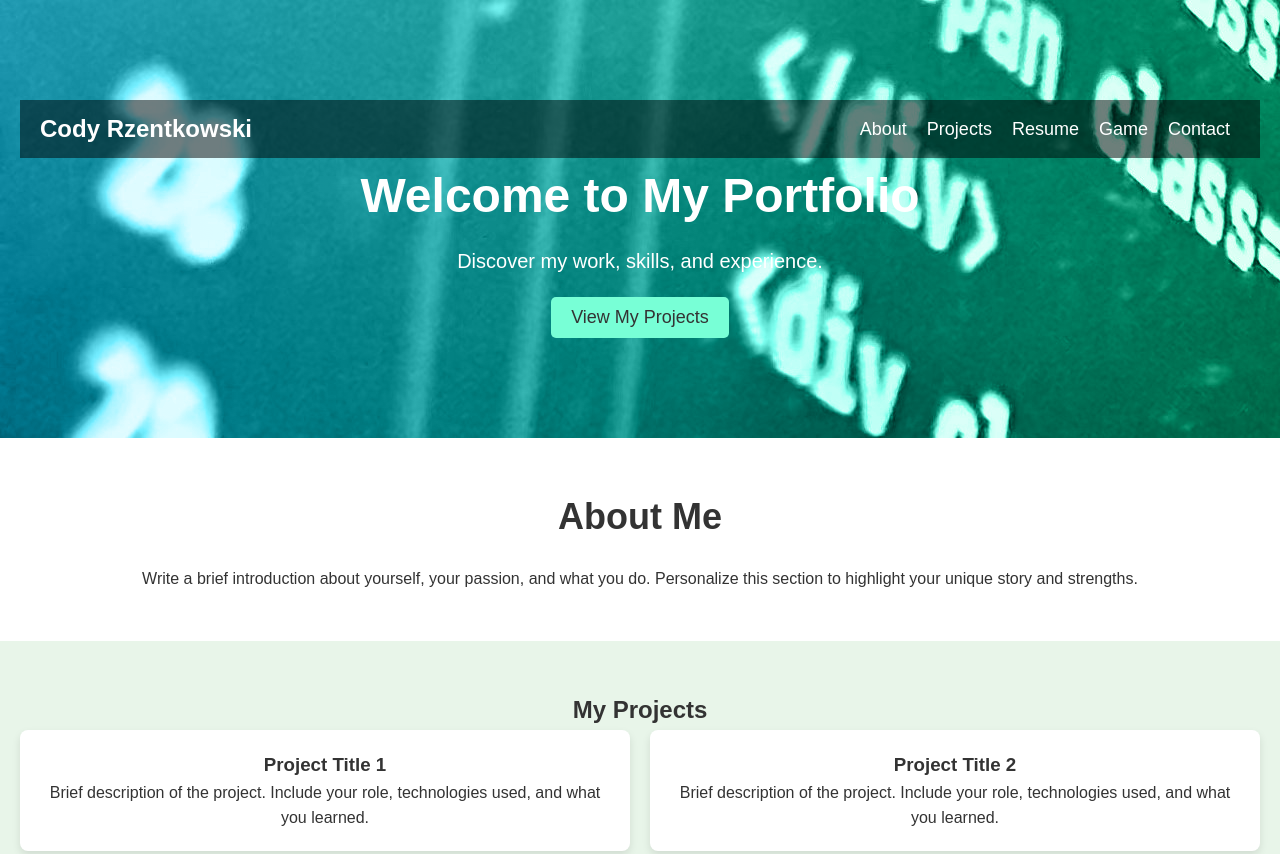
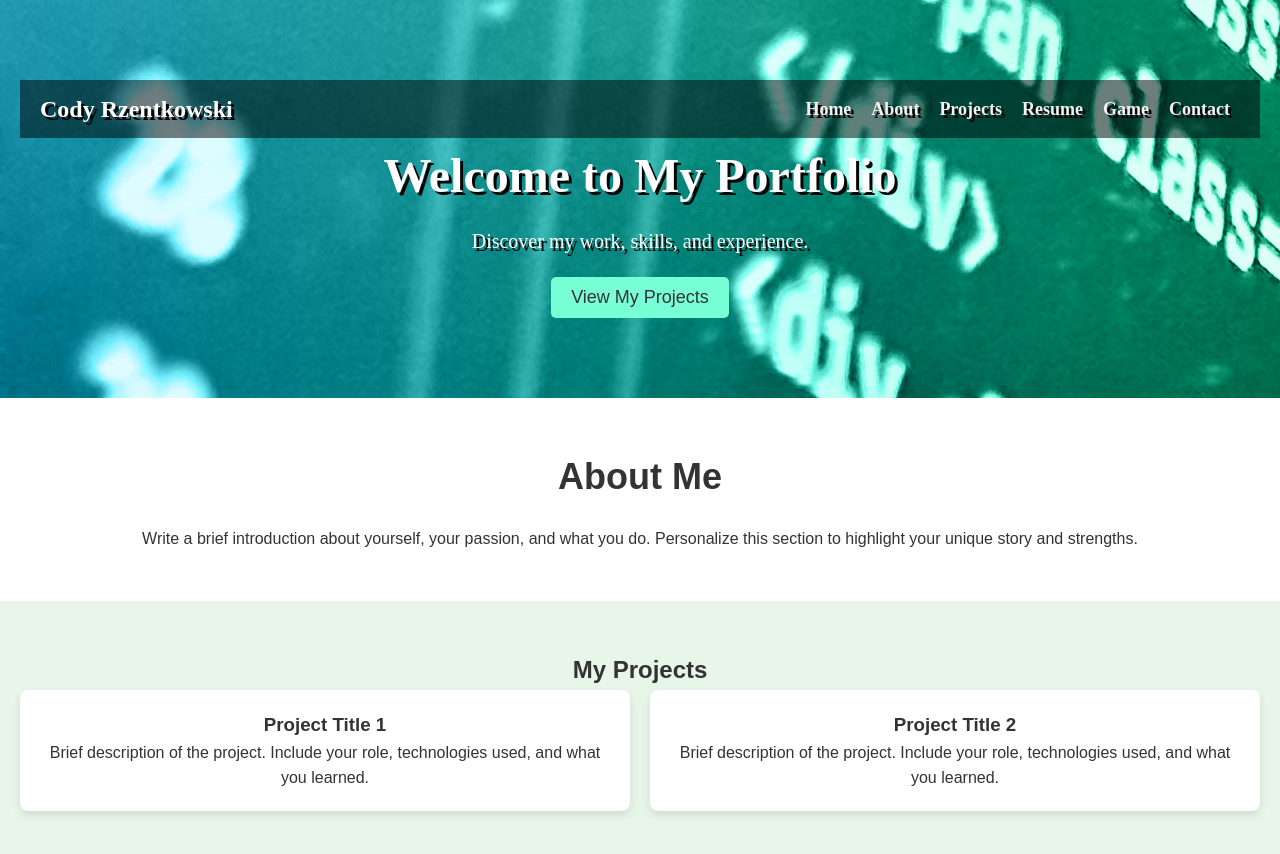
Before and after one commit to codyrez26/codyrez26.github.io, a plain HTML site: page index.html in a window 1280 px wide. Shown: the top 854 px of the page. Drawn offline with Linux system fonts and the light colour scheme.

Commit message:
2nd update

```diff
--- a/CSS/game.css
+++ b/CSS/game.css
@@ -1,5 +1,6 @@
 /* Import Google font */
 @import url('https://fonts.googleapis.com/css2?family=Open+Sans:wght@400;500;600;700&display=swap');
+@import url('https://fonts.googleapis.com/css?family=Pacifico');
 * {
   margin: 0;
   padding: 0;
--- a/CSS/main.css
+++ b/CSS/main.css
@@ -3,6 +3,10 @@ body, h1, h2, h3, p, ul, li, a, button, input, textarea {
     margin: 0;
     padding: 0;
     box-sizing: border-box;
+}
+@font-face {
+    font-family: Pacifico-Regular, serif;
+    src: url(../Fonts/Pacifico-Regular);
 }
 
 body {
@@ -15,10 +19,13 @@ body {
 /* Hero Section */
 .hero-section {
     background: linear-gradient(to right, #007991, #78ffd6), url(../Images/code.jpeg) ;
-    color: #fff;
+    color: #ffffff;
     text-align: center;
-    padding: 100px 20px;
+    padding: 80px 20px;
     background-blend-mode: color;
+    font-family:"pacifico";
+    text-shadow: 3px 3px #060607;
+
 
 }
 /* Navigation bar */
@@ -42,6 +49,7 @@ body {
 
 .nav-links li {
     margin: 0 10px;
+    font-weight: 900;
 }
 /* social media icons */
 .social {
@@ -50,10 +58,11 @@ body {
 }
 
 .nav-links a {
-    color: #fff;
+    color: #f1f1f1;
     text-decoration: none;
     font-size: 18px;
     transition: color 0.3s;
+    text-shadow: #060607;
 }
 
 .nav-links a:hover {
--- a/index.html
+++ b/index.html
@@ -12,6 +12,7 @@
         <nav class="navbar">
             <div class="logo">Cody Rzentkowski</div>
             <ul class="nav-links">
+                <li><a href="index.html">Home</a></li>
                 <li><a href="#about">About</a></li>
                 <li><a href="#projects">Projects</a></li>
                 <li><a href="resume/game.html">Resume</a></li>
```
Also changed, not shown: Pages/contact.html (+1 -0 lines), Pages/game.html (+1 -0 lines), Fonts/OFL.txt (added), Fonts/Pacifico-Regular.ttf (added).
